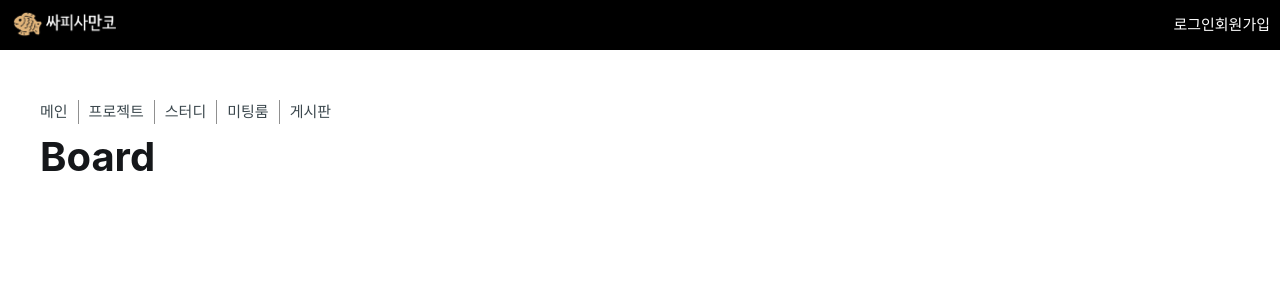
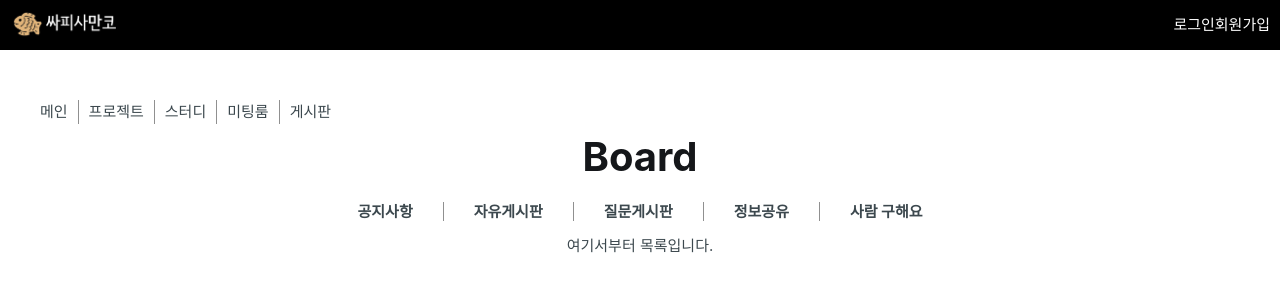
Before and after one commit to anottrx/SSAFY-Samanco, a Next.js app in the folder frontend/: page /board in a window 1280 px wide. Shown: the top 300 px of the page. Built offline with nearby package versions, Linux system fonts and the light colour scheme.

Commit message:
feat: FE-게시글 목록

```diff
--- /dev/null
+++ b/frontend/pages/board/BoardList.js
@@ -0,0 +1,11 @@
+import React from 'react'
+
+function BoardList(){
+    return (
+        <div>
+            여기서부터 목록입니다.
+        </div>
+    )
+}
+
+export default BoardList;
--- a/frontend/pages/board/index.js
+++ b/frontend/pages/board/index.js
@@ -1,9 +1,33 @@
 import Layout from "../../components/layout";
+import BoardList from "./BoardList";
+import styles from "../../styles/Board.module.css"
+import Link from "next/link";
 
 export default function Board() {
   return (
     <Layout>
-      <h1>Board</h1>
-    </Layout>
+      <div className={styles.main}>
+        <h1>Board</h1>
+        <div className={styles.menus}>
+          <Link href="/">
+              <a className={styles.link}>공지사항</a>
+          </Link>
+          <Link href="/">
+              <a className={styles.link}>자유게시판</a>
+          </Link>
+          <Link href="/">
+              <a className={styles.link}>질문게시판</a>
+          </Link>
+          <Link href="/">
+              <a className={styles.link}>정보공유</a>
+          </Link>
+          <Link href="/">
+              <a className={styles.link}>사람 구해요</a>
+          </Link>
+        </div>
+        <BoardList />
+      </div>
+  </Layout>
+
   );
 }
--- /dev/null
+++ b/frontend/styles/Board.module.css
@@ -0,0 +1,25 @@
+.main {
+    text-align: center;
+    margin: 0 auto;
+}
+
+.menus {
+    /*display: flex;
+    justify-content: left;*/
+    margin: 10px 0px;
+    font-weight: bold;
+}
+
+.link:first-child {
+    padding: 0px 30px 0px 0px;
+}
+
+.link {
+    padding: 0px 30px;
+    border-right: 1px solid #909090;
+}
+
+.link:last-child {
+    padding: 0px 0px 0px 30px;
+    border: none;
+}
```
Also changed, not shown: frontend/pages/board/data.js (added, +11 -0 lines), 1 other file (tests, documents, lock files or other folders).
